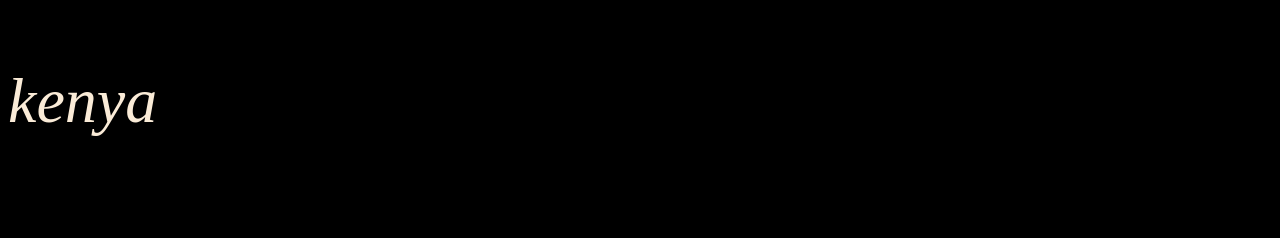
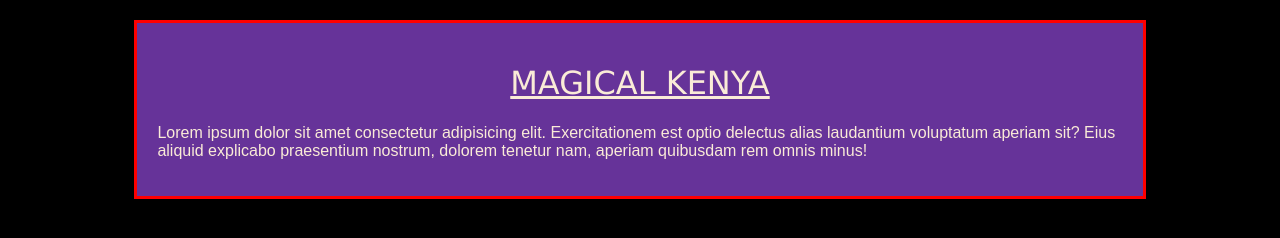
Before and after one commit to Codewithaginga/git, a plain HTML site: page index.html in a window 1280 px wide. Drawn offline with Linux system fonts and the light colour scheme.

Commit message:
margin, padding best practices

```diff
--- a/index.css
+++ b/index.css
@@ -1,9 +1,35 @@
 body {
     background-color: black;
+    font-family: sans-serif;
+    font-weight: normal;
     }
 
+h1 {
+    color: antiquewhite;
+    text-align: center;
+}
 p{
     color: #faebd7;
-    font-size: 4rem;
-    font-style: italic;
+    font-size: 1rem;
+
 }
+
+.container{
+    width: 80%;
+    margin: auto;
+}
+
+.box-2{
+    background-color: rebeccapurple;
+    border: 5px red solid;
+    border-width: 3px;
+    padding: 20px;
+    margin-top: 20px;
+}
+
+.box-2 h1{
+    font-family: Verdana, Geneva, Tahoma, sans-serif;
+    font-weight: 500;
+    text-decoration: underline;
+    text-transform: uppercase;
+}
--- a/index.html
+++ b/index.html
@@ -8,8 +8,17 @@
     <link rel="stylesheet" href="index.css">
 </head>
 <body>
-    <p>kenya</p>
+    <div class="container">
+        <div class="box-2">
 
+        <h1>Magical Kenya</h1>
+        <p>Lorem ipsum dolor sit amet consectetur adipisicing elit.
+         Exercitationem est optio delectus alias laudantium voluptatum aperiam sit? Eius aliquid explicabo
+        praesentium nostrum, dolorem tenetur nam, aperiam quibusdam rem omnis minus!
+        </p>
 
+        </div>
+    </div>
 </body>
+
 </html>
```
